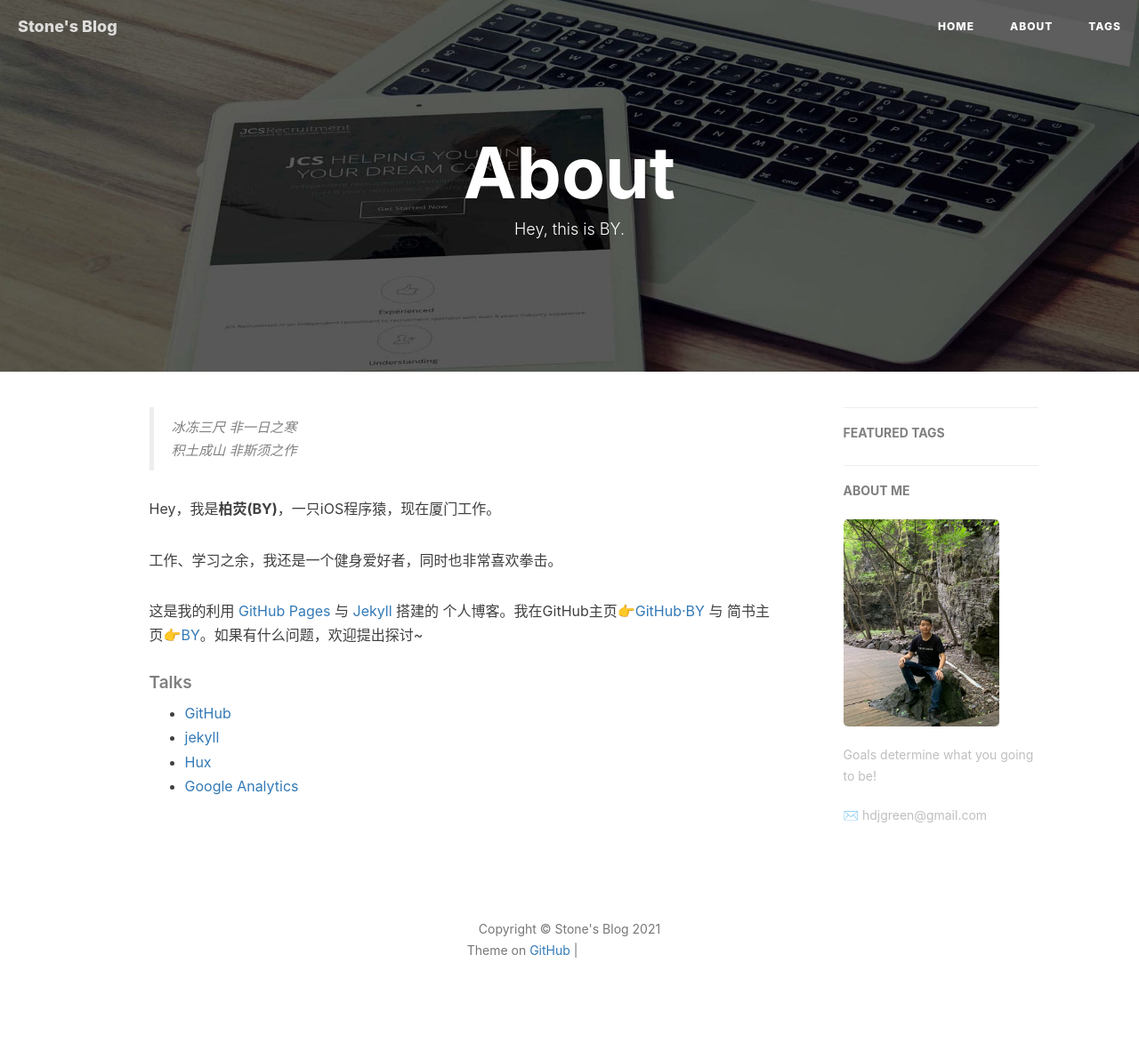
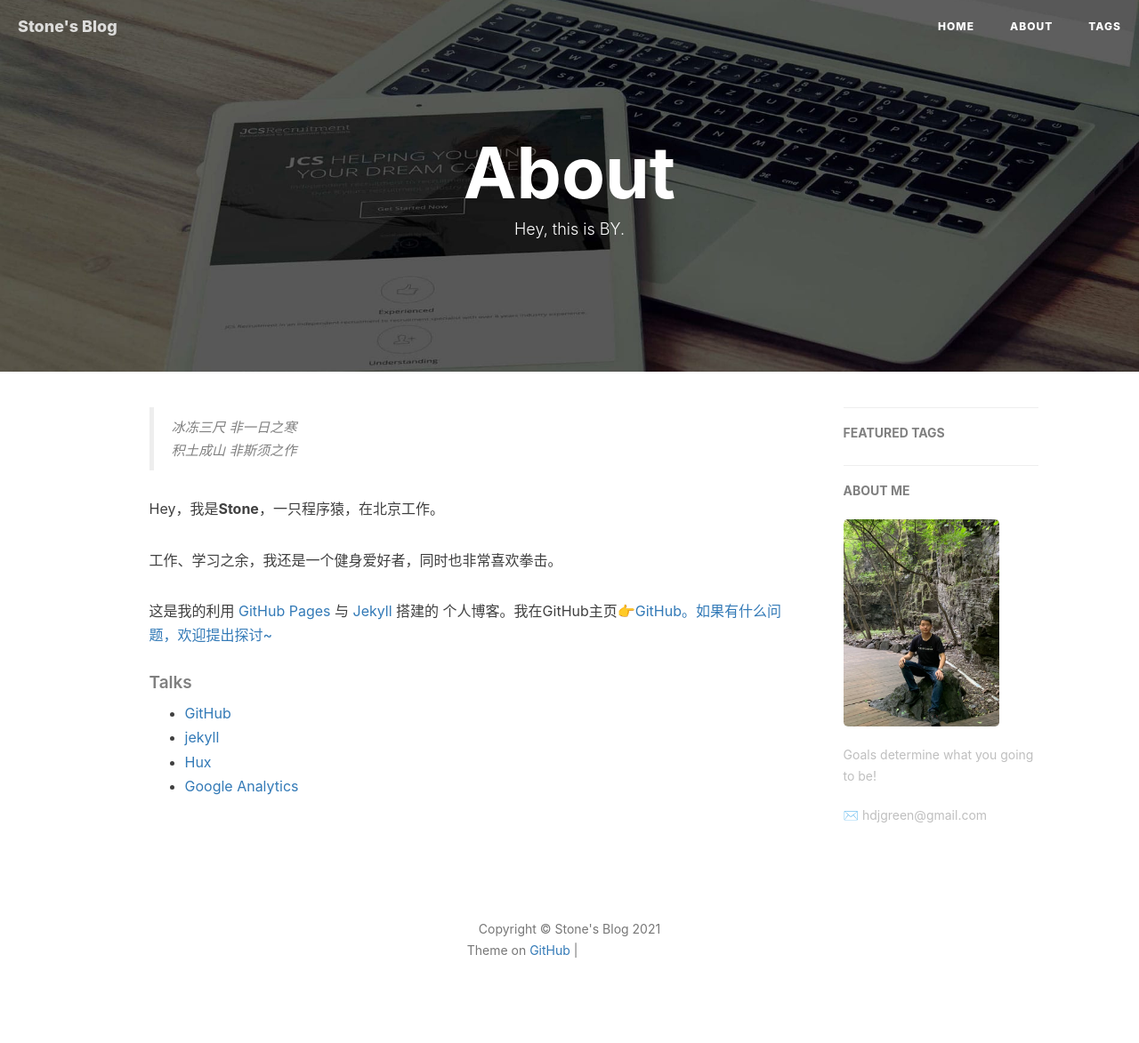
Before and after one commit to hdjgreen/dynamicscrm.github.io, a Jekyll site: the page built from about.html, in a window 1280 px wide. Shown: the whole page at 89% size. Built offline with Jekyll 4.4.1, drawn with Linux system fonts in a browser that asks for light colours; nearby versions of some CDN libraries; comment, search, counter and statistics services are not loaded; grey boxes are pictures that could not be loaded.

Commit message:
Update about.html

```diff
--- a/about.html
+++ b/about.html
@@ -18,11 +18,11 @@
     <blockquote><p>冰冻三尺 非一日之寒<br>
     积土成山 非斯须之作</p></blockquote>
 
-    <p>Hey，我是<strong>柏荧(BY)</strong>，一只iOS程序猿，现在厦门工作。</p>
+    <p>Hey，我是<strong>Stone</strong>，一只程序猿，在北京工作。</p>
 
     <p>工作、学习之余，我还是一个健身爱好者，同时也非常喜欢拳击。</p>
 
-    <p>这是我的利用 <a href="https://pages.github.com/">GitHub Pages</a> 与 <a href="http://jekyll.com.cn/">Jekyll</a> 搭建的 个人博客。我在GitHub主页<a href="https://github.com/qiubaiying">👉GitHub·BY</a> 与 简书主页<a href="https://http://www.jianshu.com/u/e71990ada2fd">👉BY</a>。如果有什么问题，欢迎提出探讨~</p>
+    <p>这是我的利用 <a href="https://pages.github.com/">GitHub Pages</a> 与 <a href="http://jekyll.com.cn/">Jekyll</a> 搭建的 个人博客。我在GitHub主页<a href="https://github.com/hdjgreen">👉GitHub。如果有什么问题，欢迎提出探讨~</p>
 
     <p></p>
 
```
